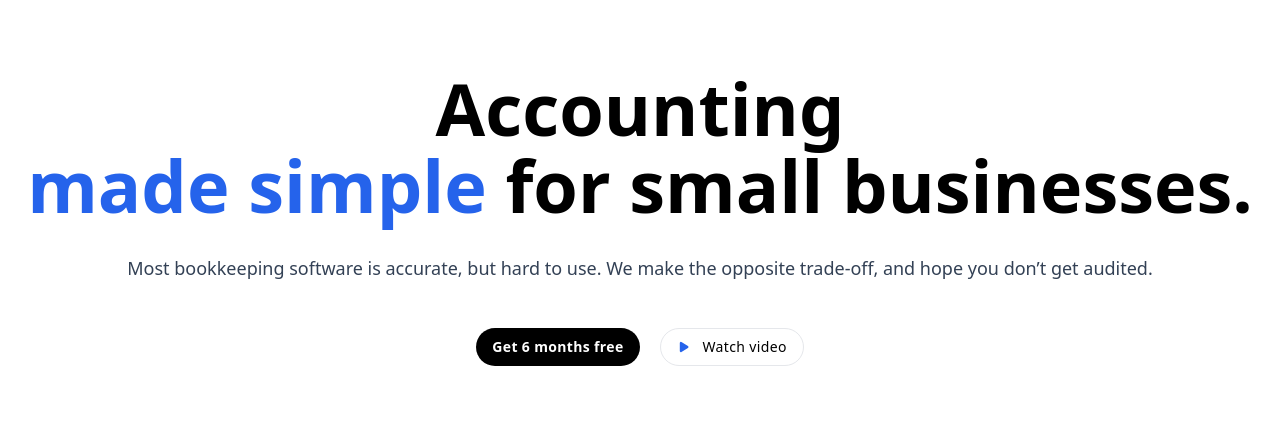
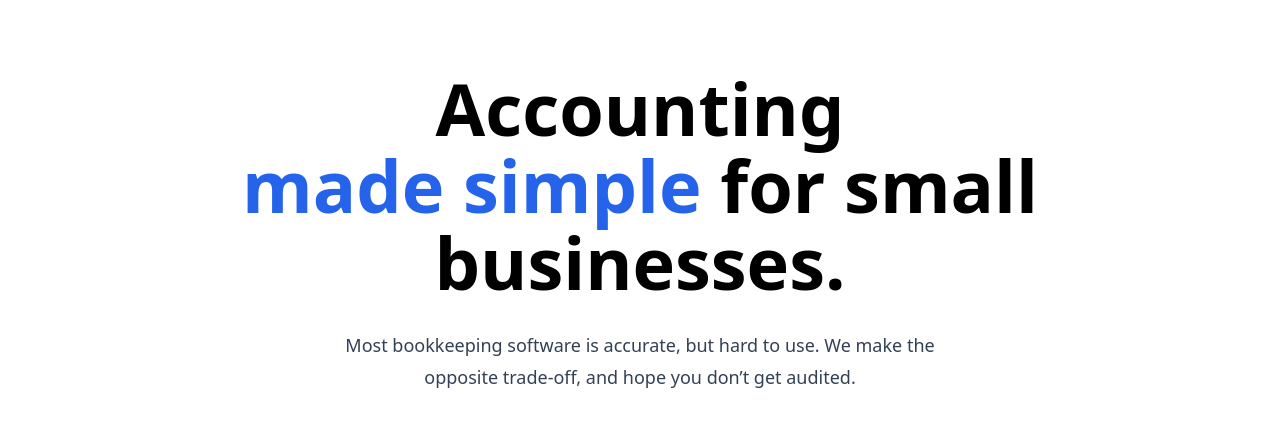
Before and after one commit to amine-omari/Taxpal-clone, a Next.js app: page / in a window 1280 px wide. Shown: the part 130-565 px from the top of the page. Built offline with nearby package versions, Linux system fonts and the light colour scheme.

Commit message:
fix: style in tablet screens in HeroSection component

```diff
--- a/components/HeroSection.jsx
+++ b/components/HeroSection.jsx
@@ -21,13 +21,13 @@ const HeroSection = () => {
   return (
     <section className="px-4 pb-16 pt-20 sm:px-6">
       <div className="text-center">
-        <h1 className="text-5xl font-semibold leading-[55px] sm:text-7xl sm:leading-[77px]">
+        <h1 className="mx-auto max-w-4xl text-5xl font-semibold leading-[55px] sm:text-7xl sm:leading-[77px]">
           Accounting
           <br />
           <span className="text-blue-600">made simple</span> for small
           businesses.
         </h1>
-        <p className="mt-6 px-2 text-lg leading-8 text-slate-700 sm:mt-7">
+        <p className="mx-auto mt-6 max-w-2xl px-6 text-lg leading-8 text-slate-700 sm:mt-7">
           Most bookkeeping software is accurate, but hard to use. We make the
           opposite trade-off, and hope you don’t get audited.
         </p>
--- a/components/Navbar.jsx
+++ b/components/Navbar.jsx
@@ -43,7 +43,7 @@ const Navbar = () => {
         </div>
       </div>
       <div className="flex items-center space-x-6 md:space-x-9">
-        <div className="hidden md:flex text-sm">
+        <div className="hidden text-sm md:flex">
           <Link
             href="/"
             className="rounded-lg px-2 py-1 duration-300 hover:bg-slate-100 hover:text-slate-900"
```
